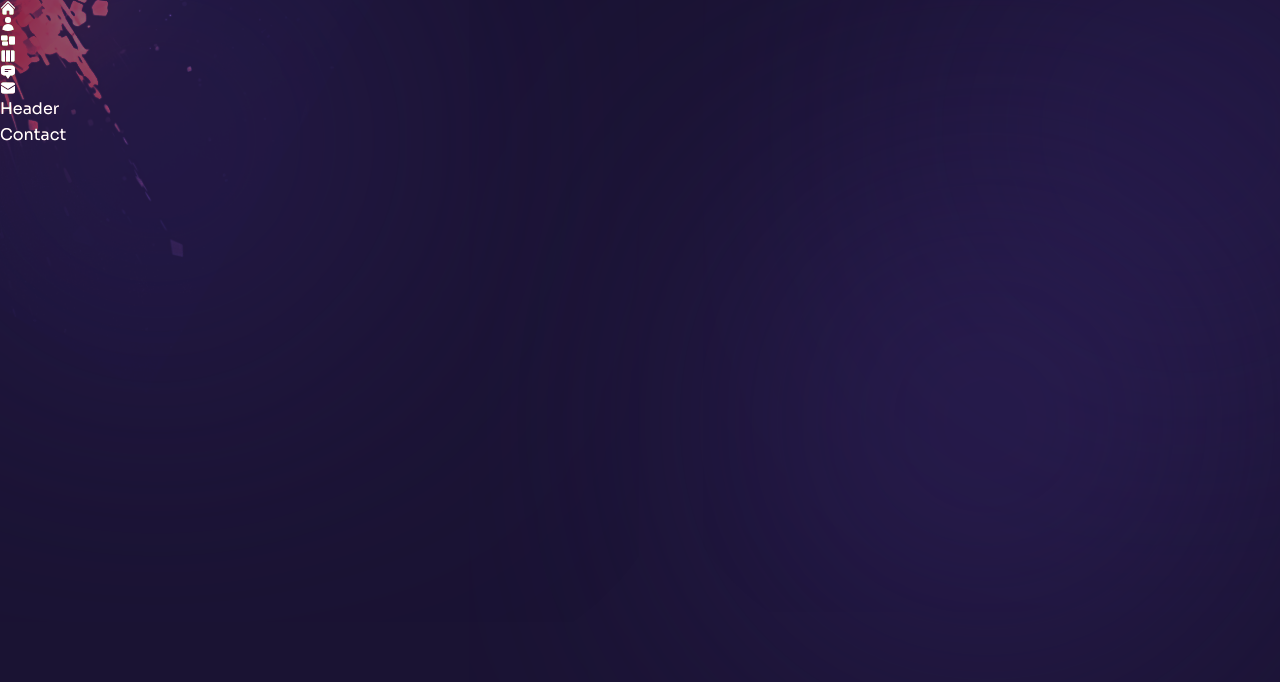
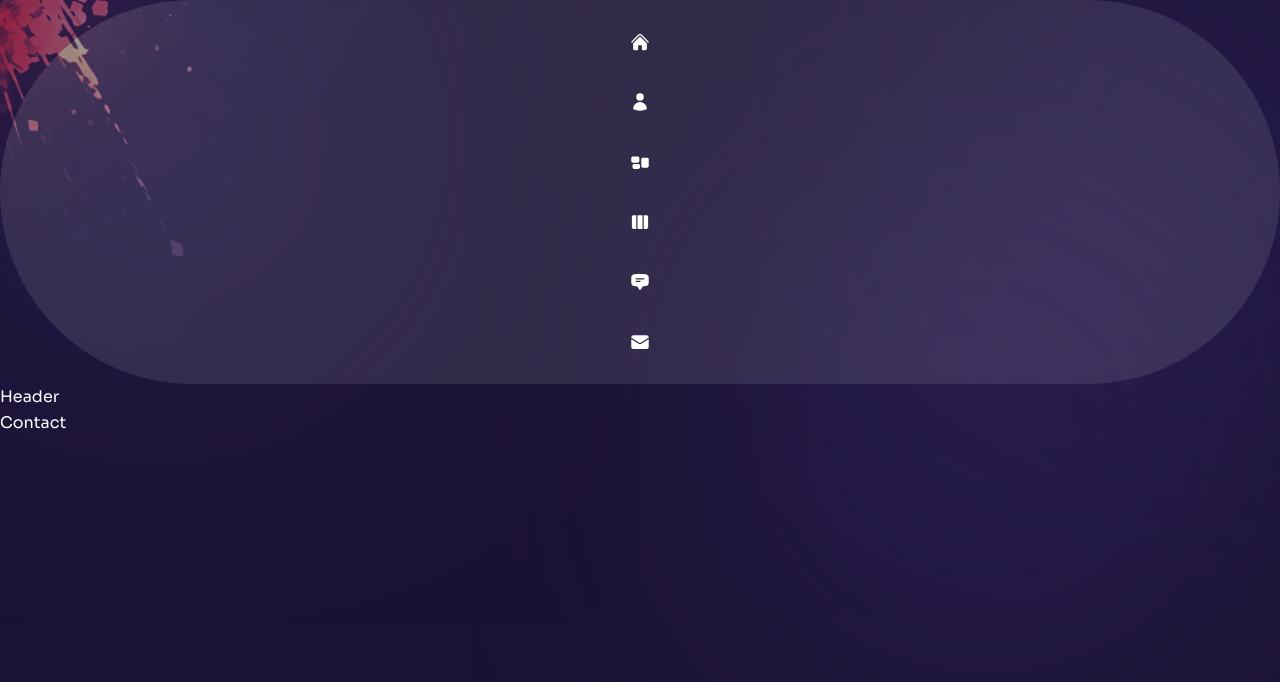
Before and after one commit to AlpiYeah/Personal-Portfolio, a Next.js app: page /contact in a window 1280 px wide. Shown: the top 682 px of the page. Built offline with nearby package versions, Linux system fonts and the light colour scheme.

Commit message:
styled icons

```diff
--- a/components/Nav.js
+++ b/components/Nav.js
@@ -30,10 +30,12 @@
 ];
 
 const Nav = () => {
+  const router = useRouter();
+  const pathname = router.pathname;
   return (
     <nav>
       {}
-      <div>
+      <div className="flex w-full xl:flex-col items-center justify-between xl:justify-center gap-y-10 px-4 md:px-40 xl:px-0 h-80 bg-red-200/10 xl:h-max py-8 bg-white/10 backdrop-blur-sm text-3xl xl:text-xl xl:rounded-full">
         {navData.map((link, index) => {
           return <Link href={link.path}>{link.icon}</Link>;
         })}
```
